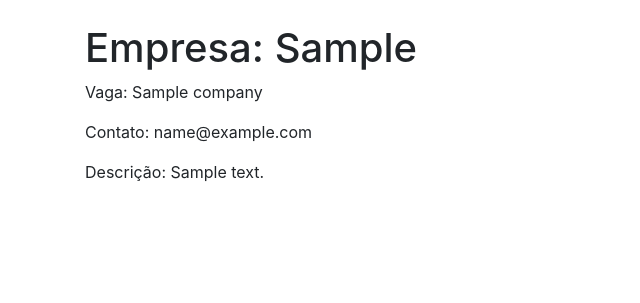
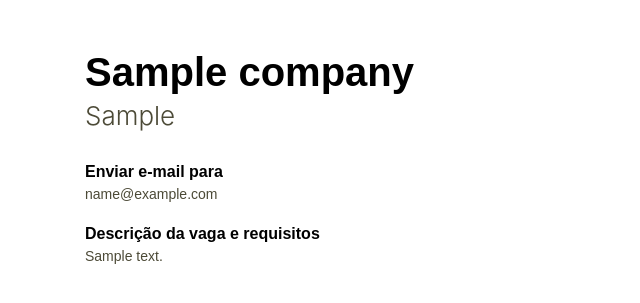
Before and after one commit to heladiolopes/portalCEE, a Flask app: a page that uses source/templates/company.html in a window 1280 px wide. Shown: the part 56-359 px from the top of the page, without its empty margins (0-640 px from the left). Run offline with Flask 2, Linux system fonts and the light colour scheme; the visitor is signed in with stand-in values (Sample User, id 1); tables that the repository leaves empty or names only in its code hold one stand-in row (values such as "Sample post"); some libraries are stand-ins or nearby versions.

Commit message:
Improve css in jobs pages

```diff
--- a/source/templates/company.html
+++ b/source/templates/company.html
@@ -1,13 +1,36 @@
 {% extends 'layout.html' %}
 
+<style>
+h1 { color: #7c795d; font-family: 'Trocchi', serif; font-size: 45px; font-weight: normal; line-height: 48px; margin: 0; }
+
+
+h2 { color: #7c795d; font-family: 'Source Sans Pro', sans-serif; font-size: 28px; font-weight: 400; line-height: 32px; margin: 0 0 24px; }
+
+
+.subheader { font-size: 26px; font-weight: 300; color: #ffcc66; margin: 0 0 24px; }
+
+
+p { color: #4c4a37; font-family: 'Source Sans Pro', sans-serif; font-size: 18px; line-height: 32px; margin: 0 0 24px; }
+
+
+a { color: #ff9900; background: #fff4a3; text-decoration: none; }
+
+
+a:hover { color: #ffcc66 }
+</style>
+
 {% block body %}
+    <br>
+    <p style = "color: #000000; font-family:  sans-serif; font-size: 40px; font-weight: bold; line-height: 48px; margin: 0;">{{company.title}}</p>
+    <subheader style = "font-size: 26px; font-weight: 300; color: #4c4a37; margin: 0 0 24px;">{{company.local}}</subheader>
+    <br>
+    <br>
 
-    <h1>Empresa: {{company.local}}</h1>
 
-    <p>Vaga: {{company.title}}</p>
+    <a style = "color: #000000; font-family: sans-serif; font-size: 16px; font-weight: bold">Enviar e-mail para</a>
+    <p style = "color: #4c4a37; font-family: 'Source Sans Pro', sans-serif; font-size: 14px; ">{{company.email}}</p>
 
-    <p>Contato: {{company.email}}</p>
-
-    <p>Descrição: {{company.job_description}}</p>
+    <a style = "color: #000000; font-family: sans-serif; font-size: 16px; font-weight: bold">Descrição da vaga e requisitos</a>
+    <p style = "color: #4c4a37; font-family: 'Source Sans Pro', sans-serif; font-size: 14px; ">{{company.job_description}}</p>
 
 {% endblock %}
--- a/source/templates/jobs.html
+++ b/source/templates/jobs.html
@@ -2,8 +2,10 @@
 
 {% block body %}
 
-    <h1>Vagas disponíveis</h1>
+    <h1>Oportunidades Disponíveis</h1>
 
+
+    <br>
     <table class = "table table-striped">
         <tr>
             <th>Vaga</th>
```
